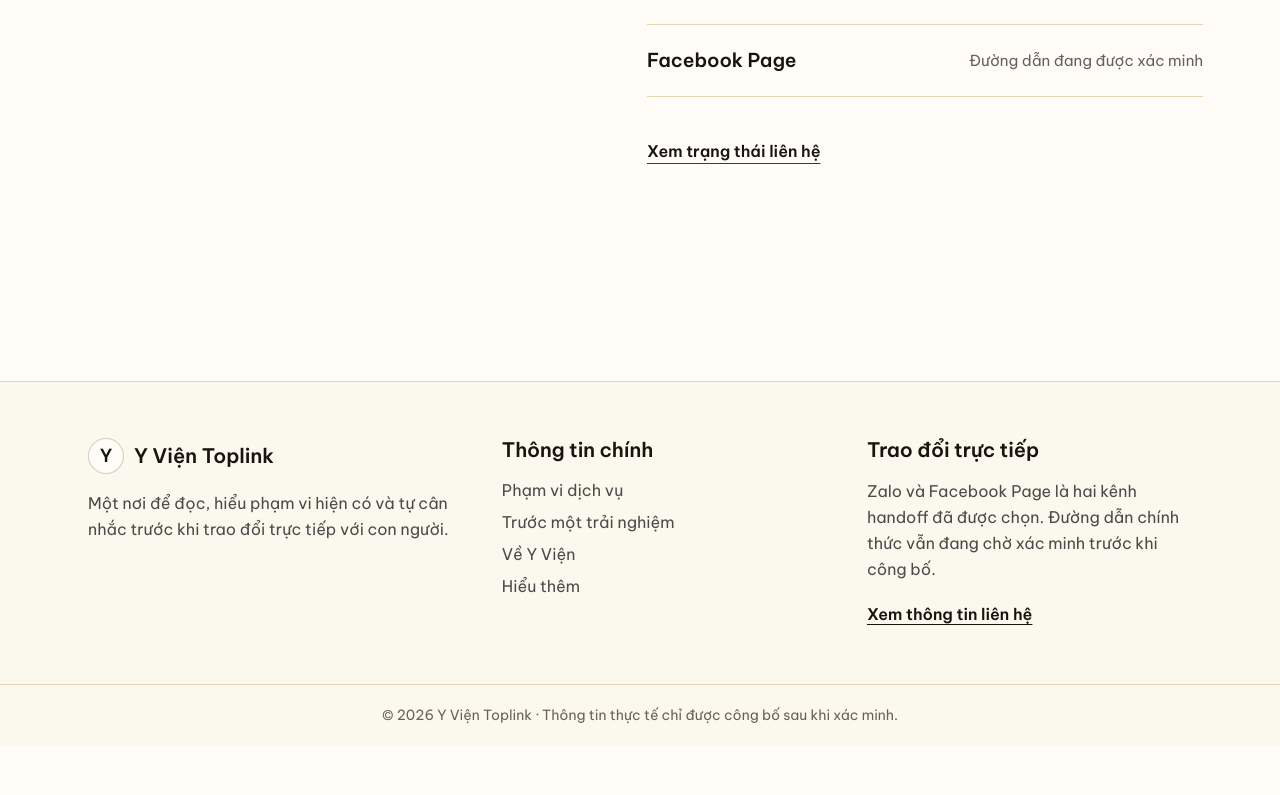
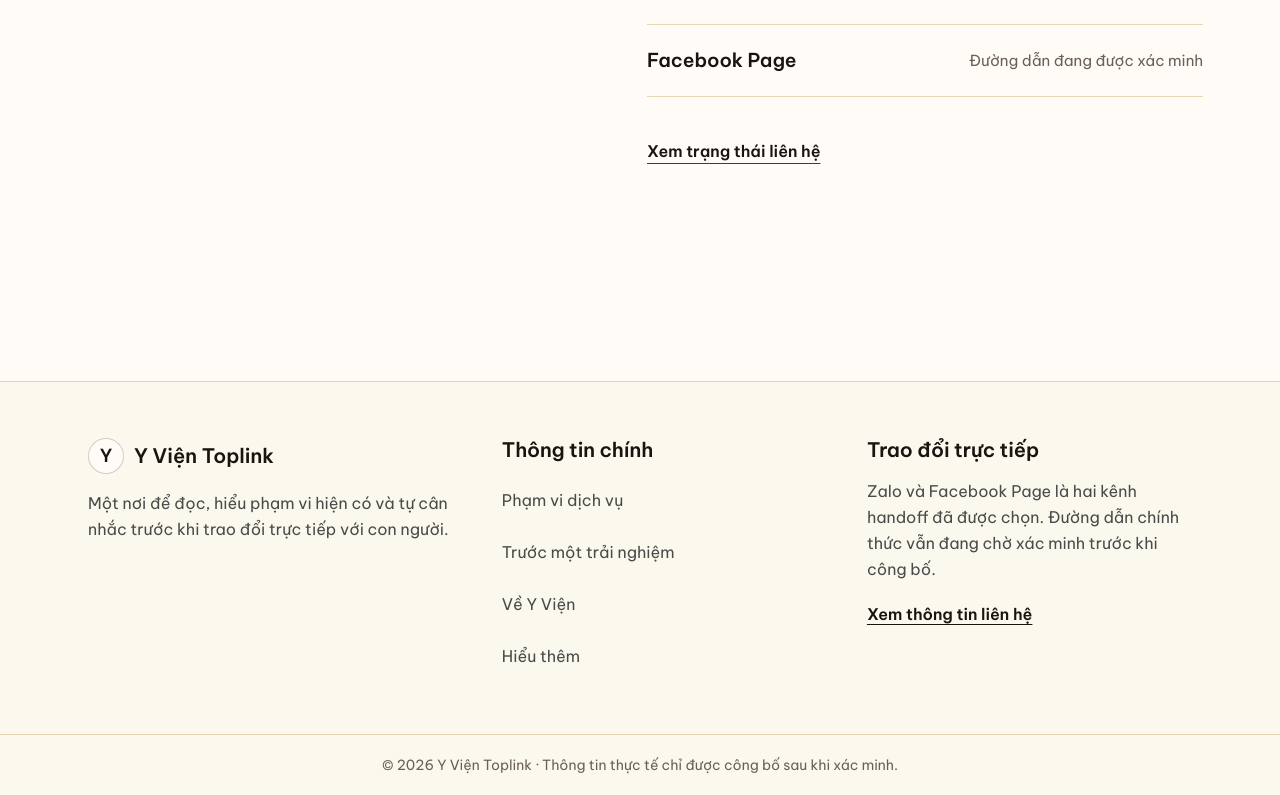
Before and after one commit to Altair1010/toplink-demo-web, a Next.js app in the folder app-demo/: page / in a window 1280 px wide. Shown: the part 5559-6354 px from the top of the page. Before the commit the page ends 6304 px from the top, so only its background shows below. Built offline with nearby package versions, Linux system fonts and the light colour scheme.

Commit message:
fix(humanizer): normalize public headings and layout

```diff
--- a/app-demo/components/SiteFooter.tsx
+++ b/app-demo/components/SiteFooter.tsx
@@ -29,7 +29,10 @@ export default function SiteFooter() {
           <ul className="mt-4 space-y-2 text-base">
             {INFORMATION_LINKS.map(([href, label]) => (
               <li key={href}>
-                <Link href={href} className="text-ink-soft underline-offset-4 hover:underline">
+                <Link
+                  href={href}
+                  className="inline-flex min-h-11 items-center text-ink-soft underline-offset-4 hover:underline"
+                >
                   {label}
                 </Link>
               </li>
```
Also changed, not shown: 12 other files (tests, documents, lock files or other folders).
